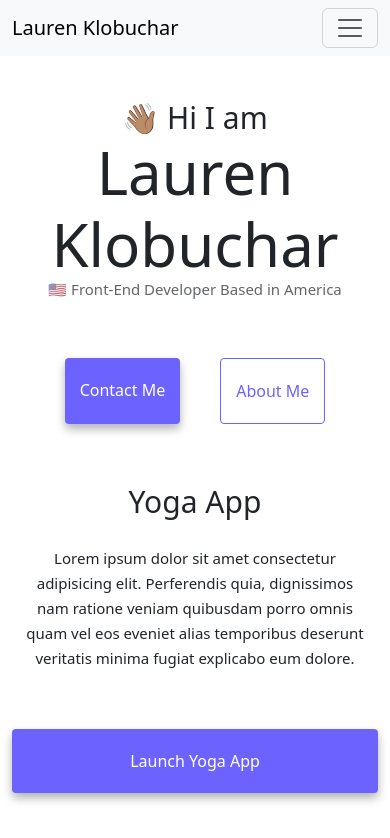
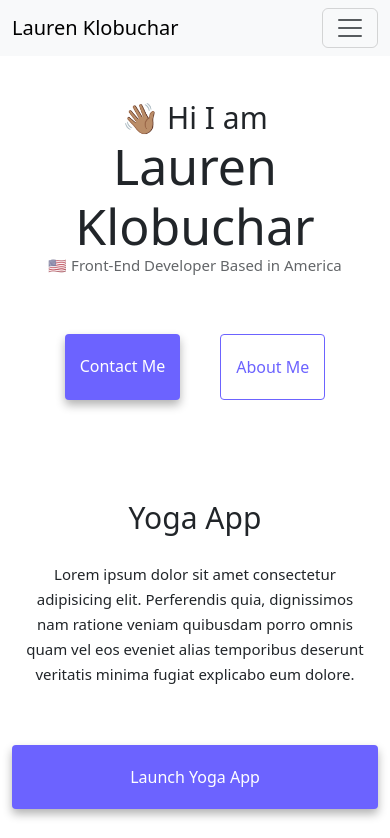
Before and after one commit to laurenckiim/Advanced-Tools, a plain HTML site: page index.html in a window 390 px wide. Shown: the top 838 px of the page. Drawn offline with nearby package versions, Linux system fonts and the light colour scheme.

Commit message:
Refined CSS Media Querires

```diff
--- a/index.html
+++ b/index.html
@@ -77,7 +77,7 @@
           />
         </div>
         <div class="col-md-6">
-          <h2 class="mb-3">Yoga App</h2>
+          <h2 class="mb-3 header-title">Yoga App</h2>
           <p>
             Lorem ipsum dolor sit amet consectetur adipisicing elit. Perferendis
             quia, dignissimos nam ratione veniam quibusdam porro omnis quam vel
@@ -123,7 +123,7 @@
           />
         </div>
         <div class="col-md-6">
-          <h2 class="mb-3">Yogurt App</h2>
+          <h2 class="mb-3 header-title">Yogurt App</h2>
           <p>
             Lorem ipsum dolor sit amet consectetur adipisicing elit. Perferendis
             quia, dignissimos nam ratione veniam quibusdam porro omnis quam vel
--- a/src/styles.css
+++ b/src/styles.css
@@ -90,7 +90,7 @@ p {
 
 @media (max-width: 800px) {
   h1 {
-    font-size: 60px;
+    font-size: 50px;
   }
 
   h2 {
@@ -109,6 +109,14 @@ p {
     padding: 10px;
   }
 
+  .email-link {
+    font-size: 20px;
+  }
+
+  .header-title {
+    padding-top: 40px;
+  }
+
   .primary-link {
     display: flex;
     flex-direction: center;
```
